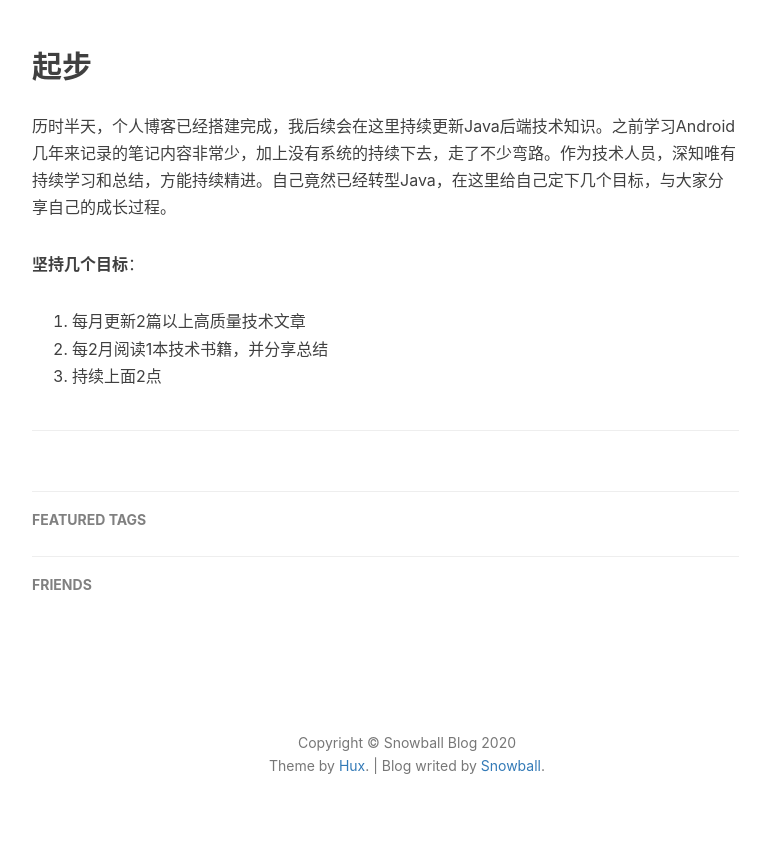
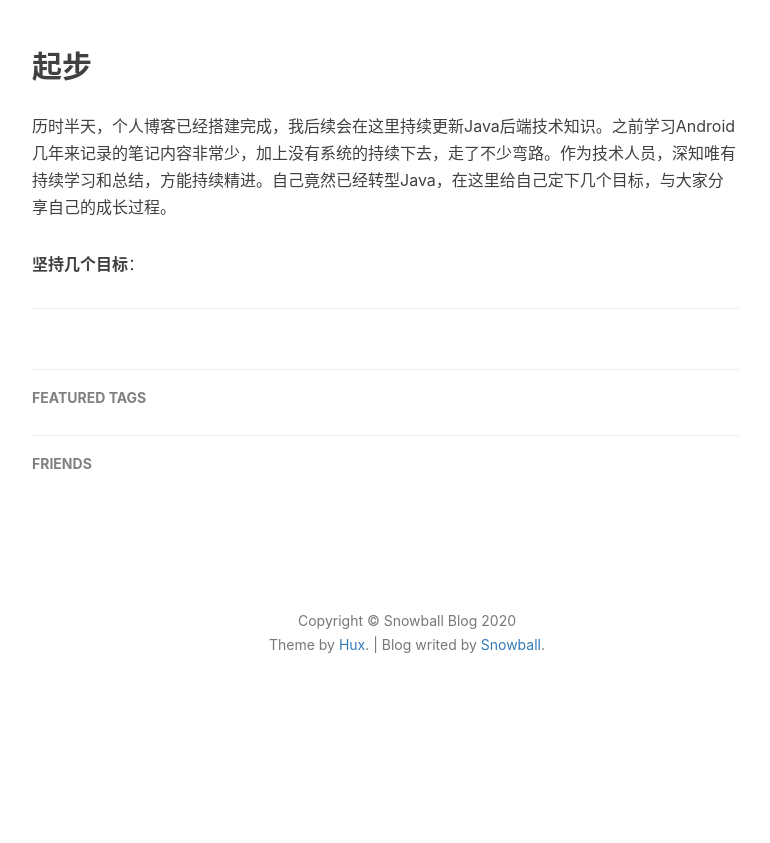
Before and after one commit to snowball2dev/snowball2dev.github.io, a Jekyll site: the page built from _posts/2020-04-02-hello.markdown, in a window 1280 px wide. Shown: the part 523-1366 px from the top of the page, without its empty margins (233-1003 px from the left). Built offline with Jekyll 4.4.1, drawn with Linux system fonts in a browser that asks for light colours; nearby versions of some CDN libraries; comment, search, counter and statistics services are not loaded; after the commit the page ends 1245 px from its top, so only the background shows below that.

Commit message:
update post

```diff
--- a/_posts/2020-04-02-hello.markdown
+++ b/_posts/2020-04-02-hello.markdown
@@ -17,6 +17,6 @@ tags:
 历时半天，个人博客已经搭建完成，我后续会在这里持续更新Java后端技术知识。之前学习Android几年来记录的笔记内容非常少，加上没有系统的持续下去，走了不少弯路。作为技术人员，深知唯有持续学习和总结，方能持续精进。自己竟然已经转型Java，在这里给自己定下几个目标，与大家分享自己的成长过程。
 
 **坚持几个目标**：
-1. 每月更新2篇以上高质量技术文章
-2. 每2月阅读1本技术书籍，并分享总结
-3. 持续上面2点
+<!-- 1. 每月更新2篇以上高质量技术文章 -->
+<!-- 2. 每2月阅读1本技术书籍，并分享总结 -->
+<!-- 3. 持续上面2点 -->
```
